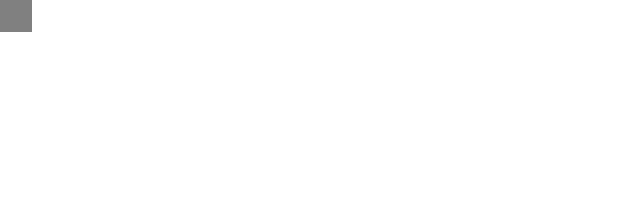
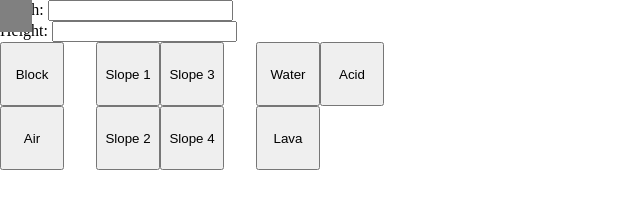
Before and after one commit to twboom/FBWG-Editor, a plain HTML site: page editor/index.html in a window 1280 px wide. Shown: the top 208 px of the page, without its empty margins (0-640 px from the left). Drawn offline with Linux system fonts and the light colour scheme.

Commit message:
Added non crappy html

```diff
--- /dev/null
+++ b/editor/css/inputs.css
@@ -0,0 +1,15 @@
+button.tile-option {
+    width: 64px;
+    height: 64px;
+}
+
+div#tile-tools {
+    display: flex;
+    gap: 32px;
+}
+
+div.tile-category {
+    display: grid;
+    grid-auto-flow: column;
+    grid-template-rows: repeat(2, 64px);
+}
--- a/editor/index.html
+++ b/editor/index.html
@@ -6,6 +6,7 @@
     <meta name="viewport" content="width=device-width, initial-scale=1.0">
     <title>FBWG Editor</title>
     <link rel="stylesheet" href="css/style.css">
+    <link rel="stylesheet" href="css/inputs.css">
     <script defer src="js/renderer.js"></script>
     <script defer src="js/canvas.js"></script>
 
@@ -21,7 +22,7 @@
         <canvas id="chars"></canvas>
         <canvas id="highlight"></canvas>
     </div>
-    <div id="buttons">
+    <div id="battons">
         <button class="button" style="position: absolute; left: 1296px; top: 2px ; width: 64px; height: 64px; background-color:#ffffff;" onclick="console.log('block')">Block</button>
         <button class="button" style="position: absolute; left: 1296px; top: 70px ; width: 64px; height: 64px; color:#ffffff; background-color: #000000;" onclick="console.log('air')">Air</button>
 
@@ -41,5 +42,34 @@
 
         <input type="submit" value="submit" style="position: absolute; left: 1760px; top: 198px;" onclick="setSize(levelWidth.value, levelHeigth.value)">
     </div>
+    <div id="input-container">
+        <div id="level-settings">
+            <div class="options">
+                <label for="width-selector">Width:</label>
+                <input type="number" name="level-width" id="level-width" min="1">
+            </div>
+            <div class="options">
+                <label for="height-selector">Height:</label>
+                <input type="number" name="level-height" id="level-height" min="1">
+            </div>
+        </div>
+        <div id="tile-tools">
+            <div class="tile-category">
+                <button class="tile-option" data-type="block">Block</button>
+                <button class="tile-option" data-type="air">Air</button>
+            </div>
+            <div class="tile-category">
+                <button class="tile-option" data-type="slope-1">Slope 1</button>
+                <button class="tile-option" data-type="slope-2">Slope 2</button>
+                <button class="tile-option" data-type="slope-3">Slope 3</button>
+                <button class="tile-option" data-type="slope-4">Slope 4</button>
+            </div>
+            <div class="tile-category">
+                <button class="tile-option" data-type="water">Water</button>
+                <button class="tile-option" data-type="lava">Lava</button>
+                <button class="tile-option" data-type="acid">Acid</button>
+            </div>
+        </div>
+    </div>
 </body>
 </html>
```
